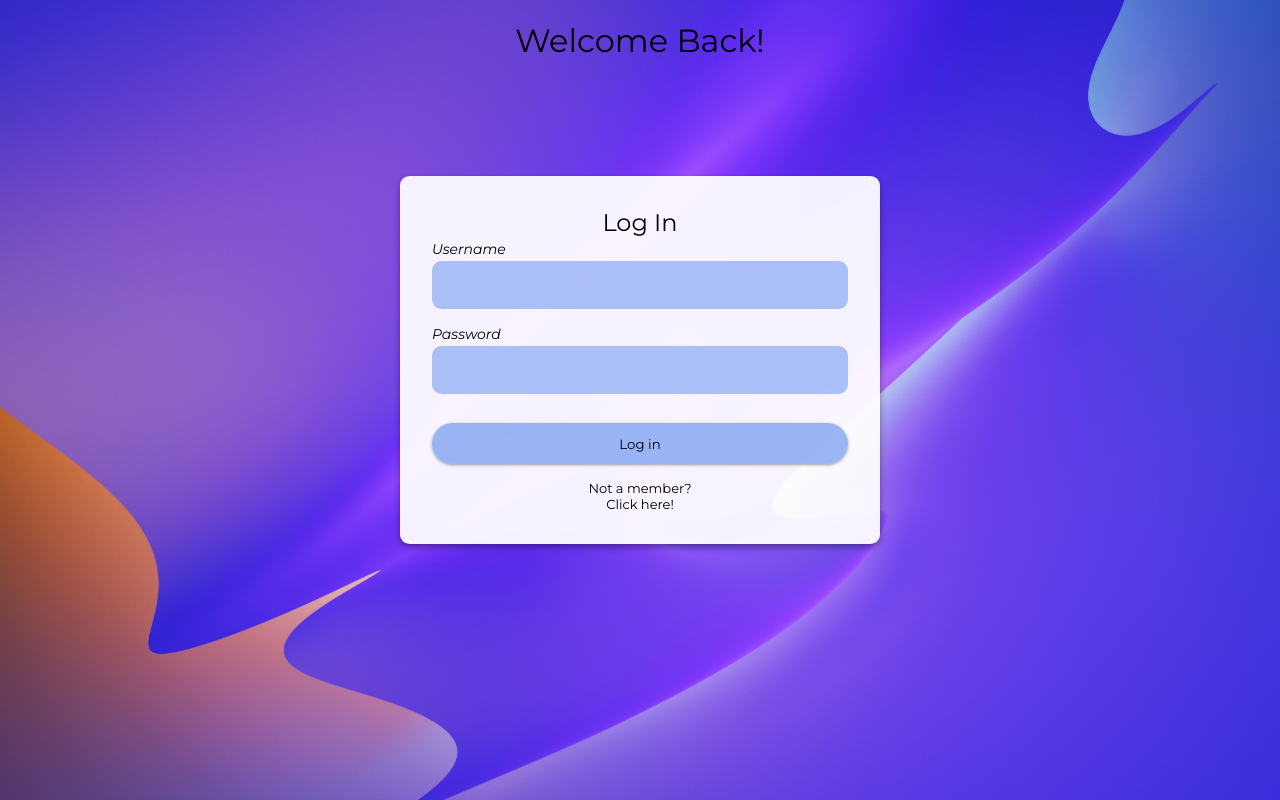
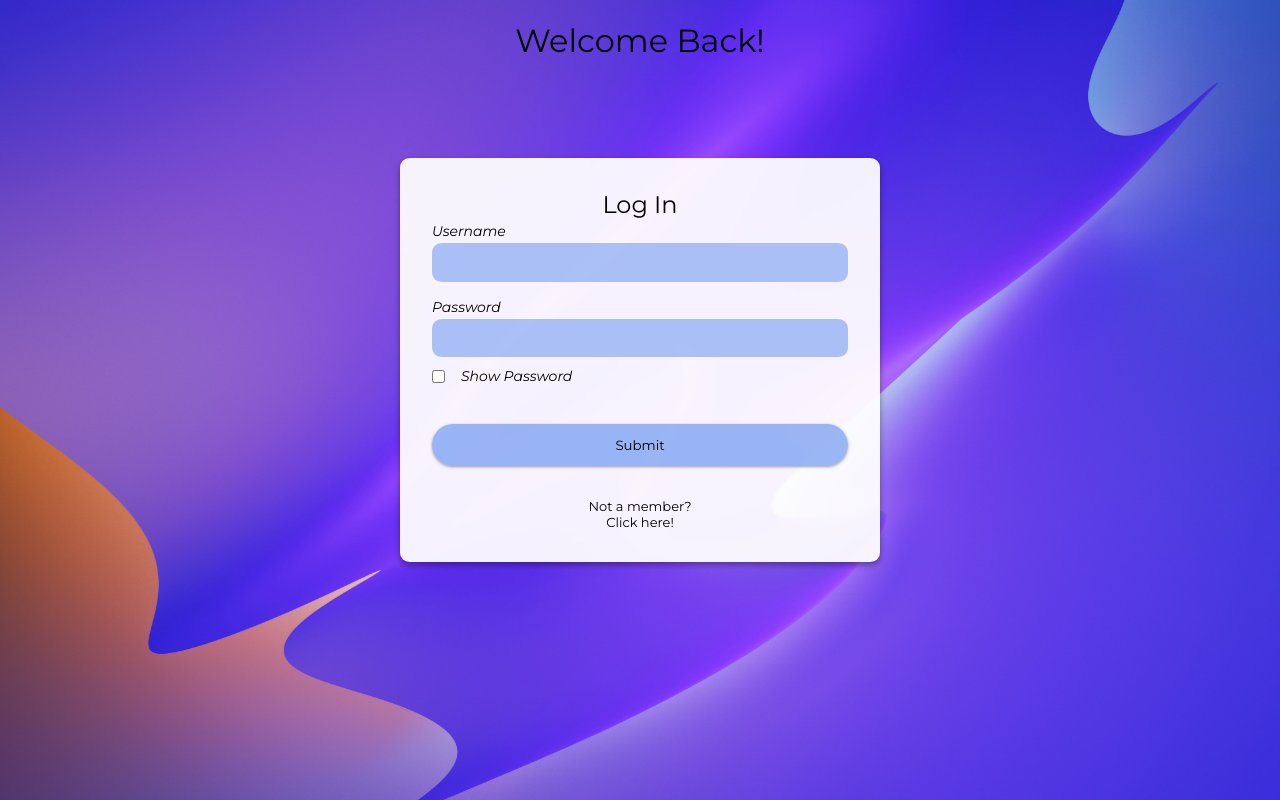
Before and after one commit to RuAhTo/Backend-del-1, a React (Vite) app in the folder frontend/: page /login in a window 1280 px wide. Built offline with nearby package versions, Linux system fonts and the light colour scheme.

Commit message:
improved ux/ui auth

```diff
--- a/frontend/src/components/MainHeader.tsx
+++ b/frontend/src/components/MainHeader.tsx
@@ -1,5 +1,5 @@
 import React, { useState } from 'react';
-import { FaPlusCircle, FaQuestionCircle } from "react-icons/fa";
+import { FaPlusCircle } from "react-icons/fa";
 import AddModal from './Modal/AddModal';
 import '../pages/MainPage.css'
 
--- a/frontend/src/pages/Auth.css
+++ b/frontend/src/pages/Auth.css
@@ -53,6 +53,12 @@ main {
     outline: none;
     border-radius: .6rem;
     padding: 1rem;
+    width: 100%;
+    height: 2.4rem;
+}
+
+input[type="password"]{
+    font-size: medium;
 }
 
 .input-container input:focus{
@@ -63,6 +69,14 @@ main {
     display: flex;
     justify-content: center;
     align-items: center;
+    flex-direction: column;
+}
+
+.auth-btn-container p{
+    margin-top: 1rem;
+    color: red;
+    font-style: italic;
+    font-size: small;
 }
 
 .auth-btn-container button{
@@ -170,3 +184,25 @@ a:-webkit-any-link:hover {
             transform: translateX(-8px);
   }
 }
+
+
+.show-password-container{
+    display: flex;
+    justify-content: flex-start;
+    align-items: center;
+    gap: 1rem;
+}
+
+input[type="checkbox"]{
+    width: auto;
+}
+
+input[type="checkbox"]:hover{
+    border: none !important;
+    outline: none !important;
+}
+
+input[type="checkbox"]:focus{
+    border: none !important;
+    outline: none !important;
+}
--- a/frontend/src/pages/LogIn.tsx
+++ b/frontend/src/pages/LogIn.tsx
@@ -8,13 +8,18 @@ const LogIn: React.FC = () => {
     const navigate = useNavigate(); // Använd useNavigate för att navigera
     const [username, setUsername] = useState('');
     const [password, setPassword] = useState('');
-    const [loading, setLoding] = useState(false)
+    const [loading, setLoading] = useState(false)
+    const [buttonShake, setButtonShake] = useState(false);
+    const [formError, setFormError] = useState('');
+    const [showPassword, setShowPassword] = useState(false);
 
     const handleLogin = async (event: React.FormEvent) => {
         event.preventDefault();
 
 
-        setLoding(true)
+        setLoading(true)
+        setFormError('');
+
         const response = await fetch('http://localhost:3000/dnd_todo/login', {
             method: 'POST',
             headers: {
@@ -24,15 +29,29 @@ const LogIn: React.FC = () => {
         });
 
         try {
+            if (response.ok) {
                 const data = await response.json();
                 login(data.token);
-            localStorage.setItem('token', data.token); // Spara token i localStorage
-            localStorage.setItem('userId', data.id); // Spara användarens ID separat
-            navigate('/'); // Navigera till huvudsidan
+                localStorage.setItem('token', data.token);
+                localStorage.setItem('userId', data.id);
+                navigate('/');
+            } else if (response.status === 401) {
+                // Felaktiga inloggningsuppgifter
+                setFormError('Incorrect username or password. Please try again.');
+            } else if (response.status === 404) {
+                // Användare hittades inte
+                setFormError('User not found. Please check your credentials or sign up.');
+            } else {
+                // Allmän felhantering
+                setFormError('Something went wrong. Please try again later.');
+            }
         } catch (error){
             console.error('Error:', error);
+            setFormError('Network error. Please check your connection.');
         } finally{
-            setLoding(false);
+            setLoading(false);
+            setButtonShake(true); // Skaka knappen vid fel
+            setTimeout(() => setButtonShake(false), 500);
         }
     };
 
@@ -54,17 +73,33 @@ const LogIn: React.FC = () => {
                             onChange={(e) => setUsername(e.target.value)}/>
                     </div>
                     <div className="password-container input-container">
-                            <label>Password</label>
+                        <label htmlFor="password">Password</label>
                         <input
-                                type="password"
+                            type={showPassword ? "text" : "password"} // Dynamiskt byt mellan 'text' och 'password'
+                            name="password"
+                            id="passwordInput"
                             value={password}
                             onChange={(e) => setPassword(e.target.value)}
                         />
+                        {/* Se lösenord-knapp */}
+                        <div className="show-password-container">
+                            <input
+                            type="checkbox"
+                            className="show-password-btn"
+                            onClick={() => setShowPassword(!showPassword)}
+                            />
+                            <label htmlFor="">Show password</label>
+                        </div>
                     </div>
                     <div className="auth-btn-container">
-                            <button type="submit" disabled={loading}>
-                                {loading ? 'Loading...' : 'Log in'}
+                        <button
+                            type="submit"
+                            disabled={loading}
+                            className={buttonShake ? 'shake-horizontal' : ''}
+                        >
+                        {loading ? 'Loading...' : 'Submit'}
                     </button>
+                    <p>{formError}</p>
                 </div>
                 </form>
             <div className='auth-link-container'>
--- a/frontend/src/pages/Signup.tsx
+++ b/frontend/src/pages/Signup.tsx
@@ -8,6 +8,8 @@ export default function SignIn() {
     const [email, setEmail] = useState('')
     const [loading, setLoading] = useState(false)
     const [buttonShake, setButtonShake] = useState(false);
+    const [formError, setFormError] = useState('');
+    const [showPassword, setShowPassword] = useState(false);
     const navigate = useNavigate();
 
     const handleSignup = async (event: React.FormEvent) => {
@@ -15,11 +17,13 @@ export default function SignIn() {
 
                 // Kontrollera att alla fält är ifyllda
         if (!username || !password || !email) {
+            setFormError('Please enter all the fields')
             setButtonShake(true)
             setTimeout(() => setButtonShake(false), 500); // Ta bort animation efter 500ms
             return;
         }
 
+        setFormError('');
         setLoading(true);
 
         try {
@@ -73,12 +77,23 @@ return(
                 <div className="password-container input-container">
                             <label htmlFor="password">Password</label>
                             <input
-                        type="password"
+                                type={showPassword ? "text" : "password"} // Dynamiskt byt mellan 'text' och 'password'
                                 name="password"
                                 id="passwordInput"
                                 value={password}
                                 onChange={(e) => setPassword(e.target.value)}
                             />
+                            {/* Se lösenord-knapp */}
+                            <div className="show-password-container">
+                                <input
+                                type="checkbox"
+                                className="show-password-btn"
+                                onClick={() => setShowPassword(!showPassword)}
+                                />
+                                <label htmlFor="">Show password</label>
+                            </div>
+
+
                         </div>
                 <div className="email-container input-container">
                     <label htmlFor="email">Email</label>
@@ -98,6 +113,7 @@ return(
                     >
                         {loading ? 'Loading...' : 'Submit'}
                     </button>
+                    <p>{formError}</p>
                 </div>
             </form>
 
```
Also changed, not shown: frontend/src/components/Modal/AccountModal.tsx (added, +9 -0 lines). Lines whose indentation alone changed are shown as unchanged.
